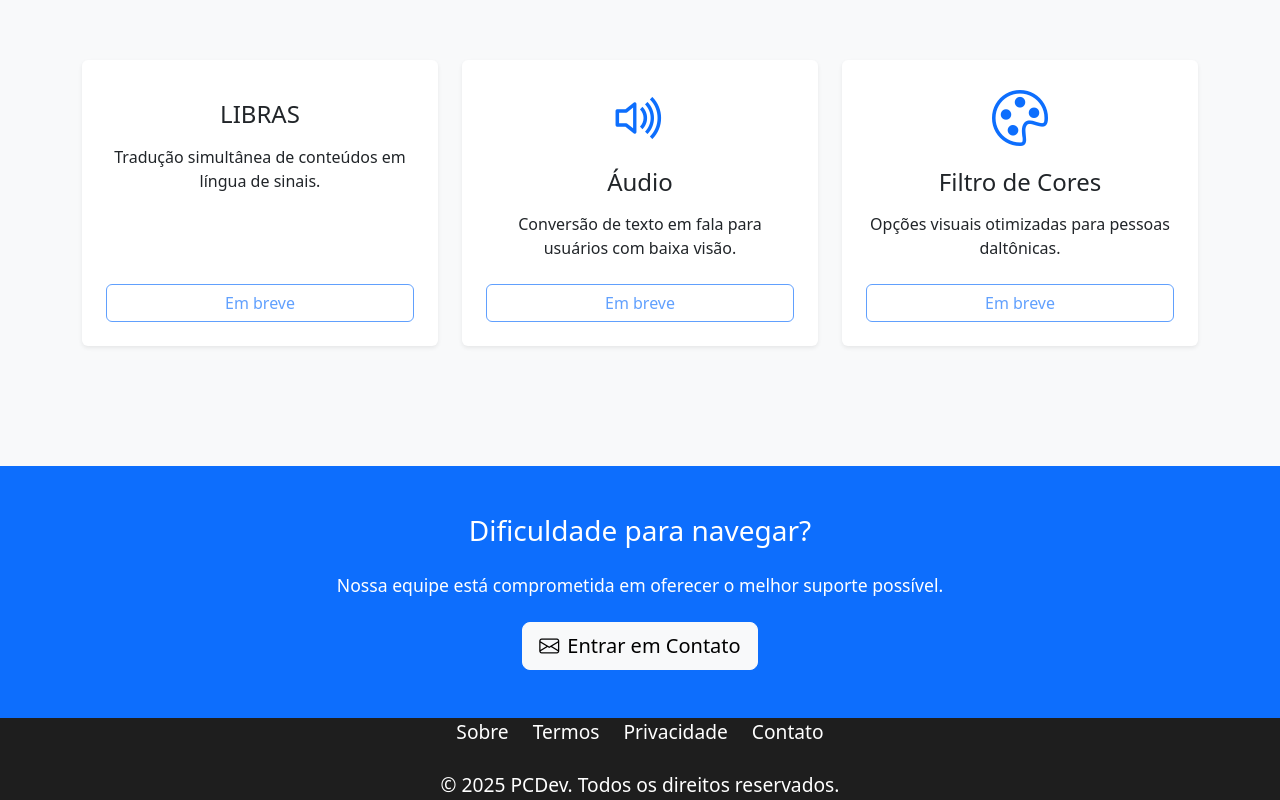
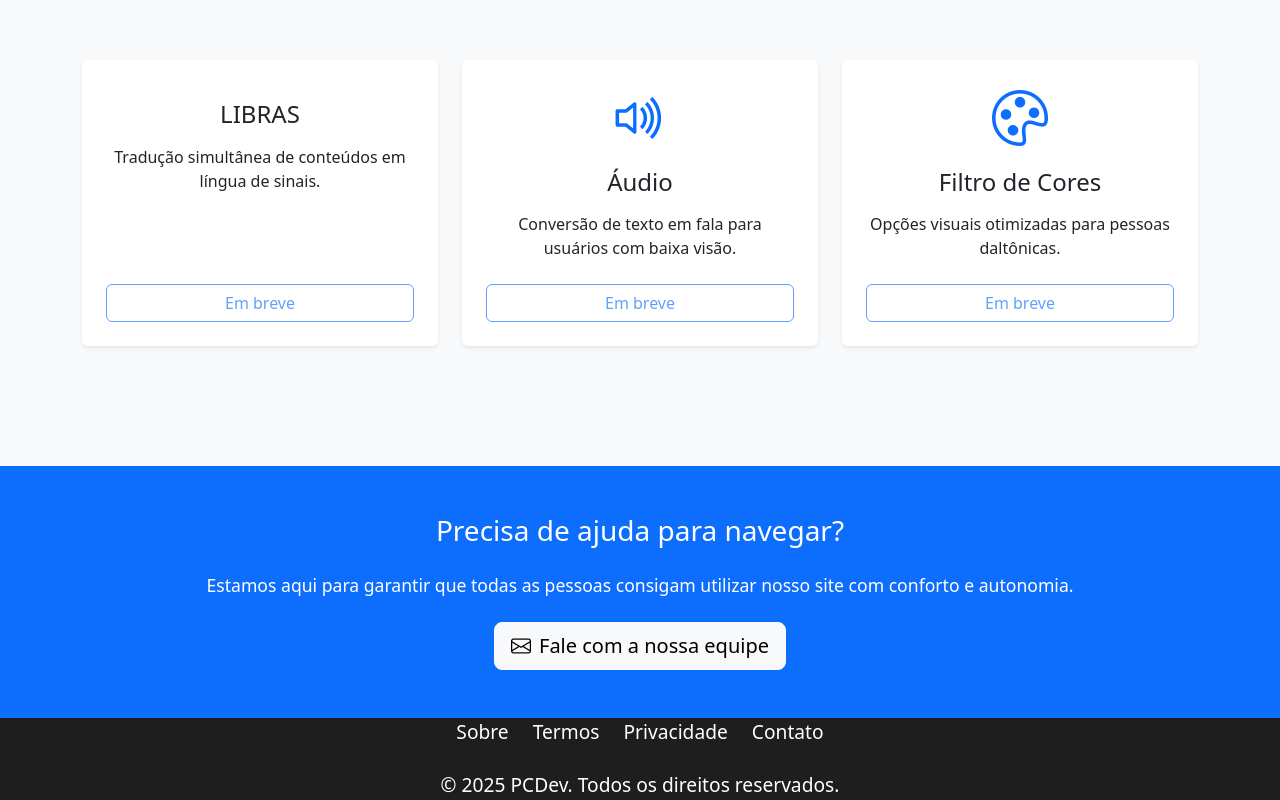
Before and after one commit to Squad-17-Recode/pcdevapp, a React (Vite) app: page /acessibilidade in a window 1280 px wide. Shown: the part 2290-3090 px from the top of the page. Built offline with nearby package versions, Linux system fonts and the light colour scheme.

Commit message:
Vou ajeitar as imagens depois.

```diff
--- a/src/pages/AcessibilidadeP.jsx
+++ b/src/pages/AcessibilidadeP.jsx
@@ -85,10 +85,10 @@ function AcessibilidadeP() {
 
       <section className="py-5 bg-primary text-white">
         <div className="container text-center">
-          <h2 className="h3 mb-4">Dificuldade para navegar?</h2>
-          <p className="lead mb-4">Nossa equipe está comprometida em oferecer o melhor suporte possível.</p>
+          <h2 className="h3 mb-4">Precisa de ajuda para navegar?</h2>
+          <p className="lead mb-4">Estamos aqui para garantir que todas as pessoas consigam utilizar nosso site com conforto e autonomia.</p>
           <a href="mailto:acessibilidade@seusite.com" className="btn btn-light btn-lg">
-            <i className="bi bi-envelope me-2"></i>Entrar em Contato
+            <i className="bi bi-envelope me-2"></i>Fale com a nossa equipe
           </a>
         </div>
       </section>
--- a/src/pages/HomeP.jsx
+++ b/src/pages/HomeP.jsx
@@ -3,9 +3,6 @@ import React from 'react';
 function HomeP() {
     return (
         <>
-
-
-
         </>
     );
 
```
